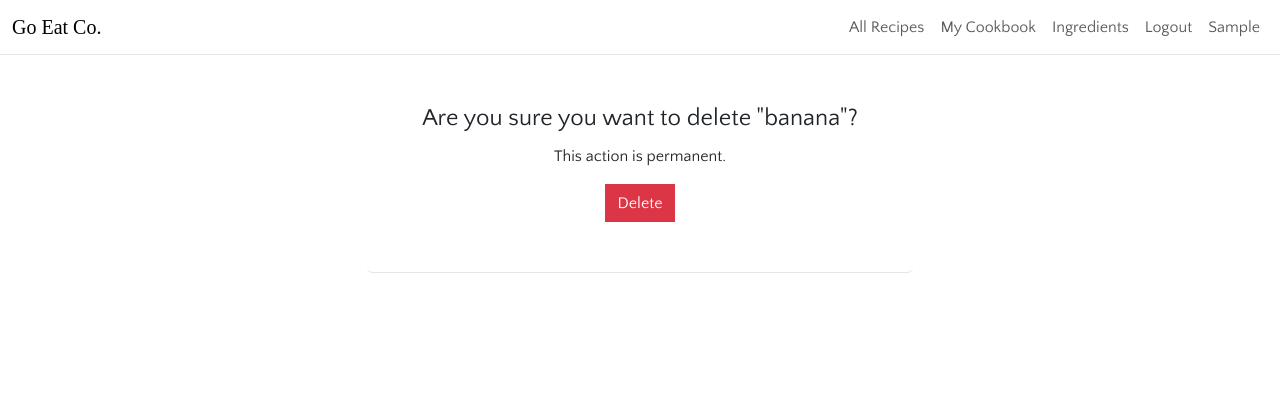
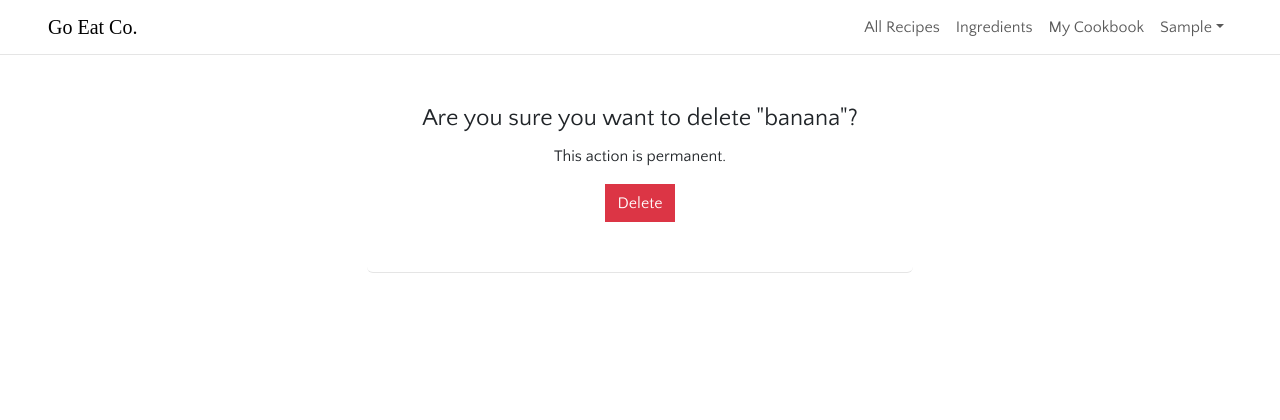
Before and after one commit to lucywoodman/goeatco, a Django app: page /ingredients/delete/5/ in a window 1280 px wide. Shown: the top 420 px of the page. Run offline with Django 4.2, Linux system fonts and the light colour scheme; the visitor is signed in with stand-in values (Sample User, id 1); data comes from the database, SQL or seed files in the repository; some libraries are stand-ins or nearby versions; some web fonts are replaced.

Commit message:
feat: add a dropdown menu for user-related actions when logged in, to keep the nav tidy

```diff
--- a/templates/_header.html
+++ b/templates/_header.html
@@ -2,7 +2,7 @@
 <header>
     <!-- Navbar -->
     <nav class="navbar fixed-top navbar-expand-lg navbar-light">
-        <div class="container-fluid">
+        <div class="container-fluid px-5">
             <!-- Brand -->
             <a href="{% url 'home' %}" class="navbar-brand">Go Eat Co.</a>
             <!-- Toggle for smaller screens -->
@@ -11,20 +11,35 @@
             </button>
             <!-- Navigation -->
             <div class="collapse navbar-collapse justify-content-end" id="navbarNav">
-                <div class="navbar-nav">
+                <ul class="navbar-nav">
                     {% with url_name=request.resolver_match.url_name %}
-                    <a href="{% url 'home' %}" class="nav-link {% if url_name == 'home' %}active{% endif %}">All Recipes</a>
+                    <li class="nav-item">
+                        <a href="{% url 'home' %}" class="nav-link {% if url_name == 'home' %}active{% endif %}">All Recipes</a>
+                    </li>
                     {% if user.is_authenticated %}
+                    <li class="nav-item">
+                        <a href="{% url 'ingredient_list' %}" class="nav-link {% if url_name == 'ingredient_list' %}active{% endif %}">Ingredients</a>
+                    </li>
+                    <li class="nav-item">
                         <a href="{% url 'cookbook' %}" class="nav-link {% if url_name == 'cookbook' %}active{% endif %}">My Cookbook</a>
-                        <a href="{% url 'ingredient_list' %}" class="nav-link {% if url_name == 'ingredient_list' %}active{% endif %}">Ingredients</a>
-                        <a href="{% url 'account_logout' %}" class="nav-link {% if url_name == 'account_logout' %}active{% endif %}">Logout</a>
-                        <a href="{% url 'profile' user.id %}" class="nav-link {% if url_name == 'profile' %}active{% endif %}">{{ user.username|title }}</a>
+                    </li>
+                    <li class="nav-item dropdown">
+                        <a class="nav-link dropdown-toggle" href="#" id="navbarDropdown" role="button" data-bs-toggle="dropdown" aria-expanded="false">{{ user.username|title }}</a>
+                        <ul class="dropdown-menu" aria-labelledby="navbarDropdown">
+                            <li><a href="{% url 'profile' user.id %}" class="dropdown-item {% if url_name == 'profile' %}active{% endif %}">My Profile</a></li>
+                            <li><a href="{% url 'account_logout' %}" class="dropdown-item {% if url_name == 'account_logout' %}active{% endif %}">Logout</a></li>
+                        </ul>
+                    </li>
                     {% else %}
+                    <li class="nav-item">
                         <a href="{% url 'account_signup' %}" class="nav-link {% if url_name == 'account_signup' %}active{% endif %}">Register</a>
+                    </li>
+                    <li class="nav-item">
                         <a href="{% url 'account_login' %}" class="nav-link {% if url_name == 'account_login' %}active{% endif %}">Login</a>
+                    </li>
                     {% endif %}
                     {% endwith %}
-                </div>
+                </ul>
             </div>
         </div>
     </nav>
```
